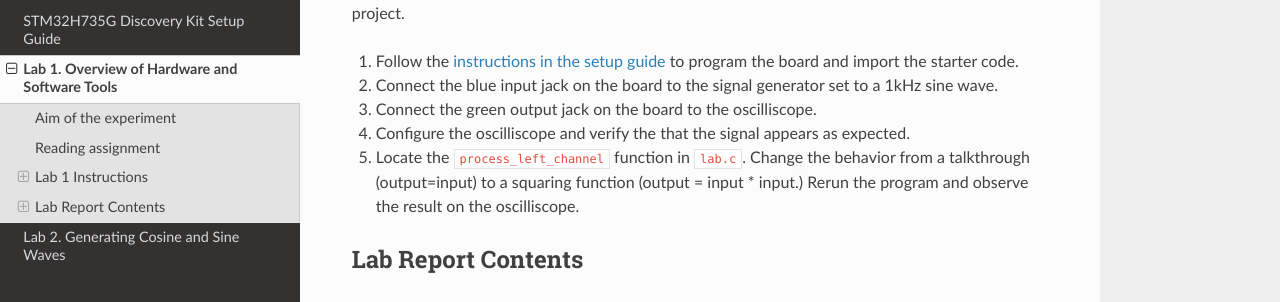
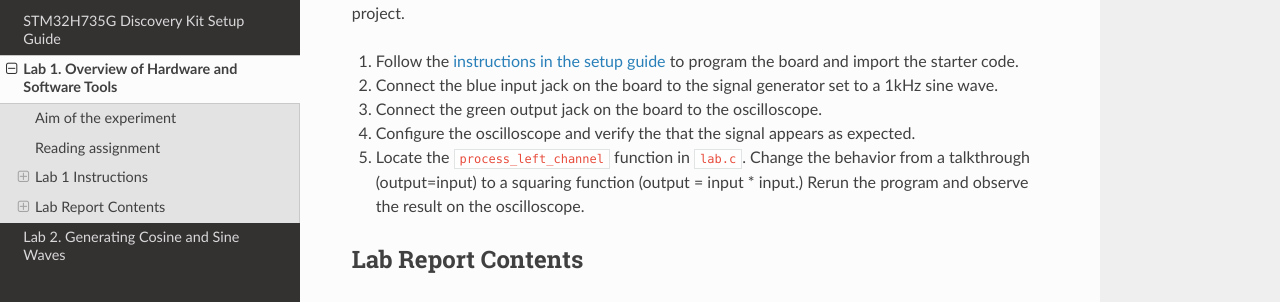
Before and after one commit to danjacobellis/EE445S-lab, a Sphinx documentation site: the page built from docs/lab1.md, in a window 1280 px wide and 900 px high, scrolled down 2212 px. Shown: the part 158-460 px from the top of the window. Built offline with Sphinx 7.4.7 and the Read the Docs theme 2.0.0, drawn with Linux system fonts in a browser that asks for light colours; some of the changed text lies outside the part shown.

```diff
--- a/docs/lab1.md
+++ b/docs/lab1.md
@@ -27,11 +27,11 @@ The aim of the experiment is to familiarize you with the following:
 
 Complete the following exercises during your lab section. Include your results in the lab report.
 
-If you are unfamiliar with a particular MATLAB function, type `doc <function>`  or `help <function>` in the matlab command window.
+If you are unfamiliar with a particular MATLAB function, type `doc <function>`  or `help <function>` in the MATLAB command window.
 
 ### DSP in MATLAB
 
-Since these exercises are intended to teach the basics of matlab, the solutions are provided.
+Since these exercises are intended to teach the basics of MATLAB, the solutions are provided.
 
 1.  Create a vector `t` representing the continuous time variable with range of one second and sampling period of of $T_s = 0.001$ sec. Please exclude the last data point, i.e., the end point becomes 1-1/fs. One way to create a vector of evenly spaced numbers in MATLAB is with the `:` operator. Alternatively, you can use the `linspace` function.
 
@@ -103,11 +103,11 @@ In order for you to get started programming the board, we have created a sample
 
 2. Connect the blue input jack on the board to the signal generator set to a 1kHz sine wave.
 
-3. Connect the green output jack on the board to the oscilliscope.
+3. Connect the green output jack on the board to the oscilloscope.
 
-4. Configure the oscilliscope and verify the that the signal appears as expected.
+4. Configure the oscilloscope and verify the that the signal appears as expected.
 
-5. Locate the `process_left_channel` function in `lab.c`. Change the behavior from a talkthrough (output=input) to a squaring function (output = input * input.) Rerun the program and observe the result on the oscilliscope.
+5. Locate the `process_left_channel` function in `lab.c`. Change the behavior from a talkthrough (output=input) to a squaring function (output = input * input.) Rerun the program and observe the result on the oscilloscope.
 
 ## Lab Report Contents
 
```
Also changed, not shown: docs/overview.md (+2 -2 lines), docs/primer.md (+3 -3 lines), docs/stm32h735g.md (+3 -3 lines).
